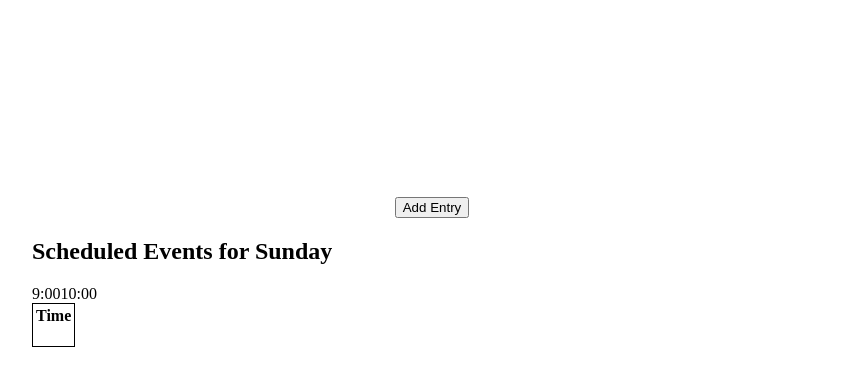
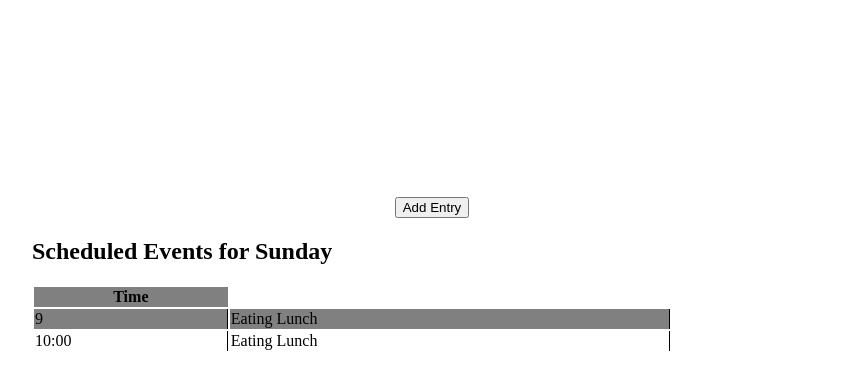
Before and after one commit to RobACurtis/week-planner, a website: page index.html in a window 1280 px wide. Shown: the part 112-502 px from the top of the page, without its empty margins (208-1071 px from the left). Drawn offline with Linux system fonts and the light colour scheme.

Commit message:
Fixed conflict

```diff
--- a/index.html
+++ b/index.html
@@ -38,13 +38,20 @@
         <h2>Scheduled Events for <span>Sunday</span></h2>
         <table>
           <thead>
-            <tr>
+            <tr class="time">
               <th>Time</th>
             </tr>
           </thead>
           <tbody>
-            <tr>9:00</tr>
-            <tr>10:00</tr>
+            <tr class="time">
+              <td class="time">9</td>
+              <td class="description">Eating Lunch</td>
+            </tr>
+
+            <tr>
+              <td>10:00</td>
+              <td>Eating Lunch</td>
+            </tr>
             <tr></tr>
             <tr></tr>
             <tr></tr>
@@ -64,7 +71,7 @@
           <div class="popup margin-popup hidden">
             <div class="pop-up-header center">
               <div class="column-full">
-                <h2 class="margin-none">Add Entry</h2>
+                <h2 class="margin-none">Add Entry</hs2>
               </div>
             </div>
             <div class="column-full">
--- a/main.js
+++ b/main.js
@@ -1,3 +1,4 @@
+
 var $addEntry = document.querySelector('.button-1');
 var $popup = document.querySelector('.popup');
 var $overlay = document.querySelector('.overlay');
--- a/styles.css
+++ b/styles.css
@@ -101,6 +101,14 @@
   justify-content: space-between;
 }
 
+td {
+  border-right: 1px solid black;
+}
+
 table {
-  border: 1px solid black;
+  width: 80%;
 }
+
+tr:nth-child(odd) {
+  background-color: grey;
+}
```
